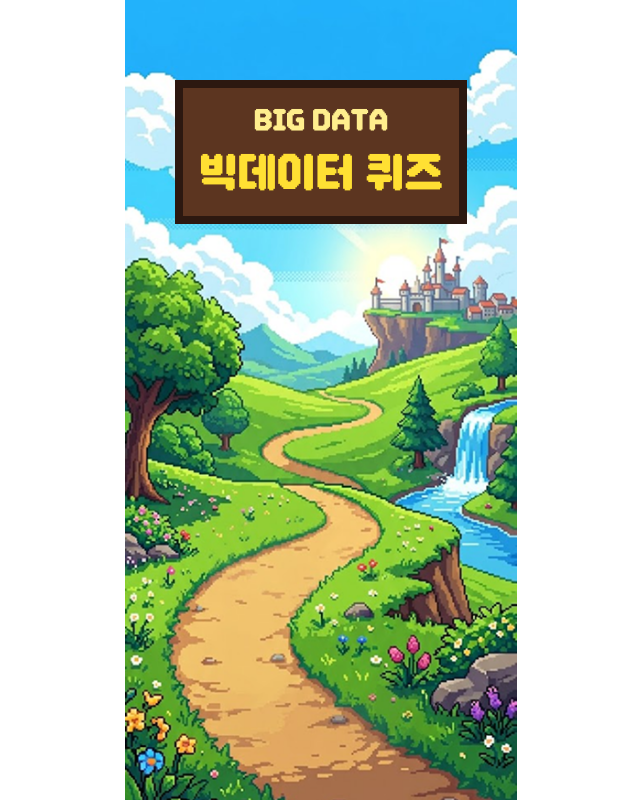
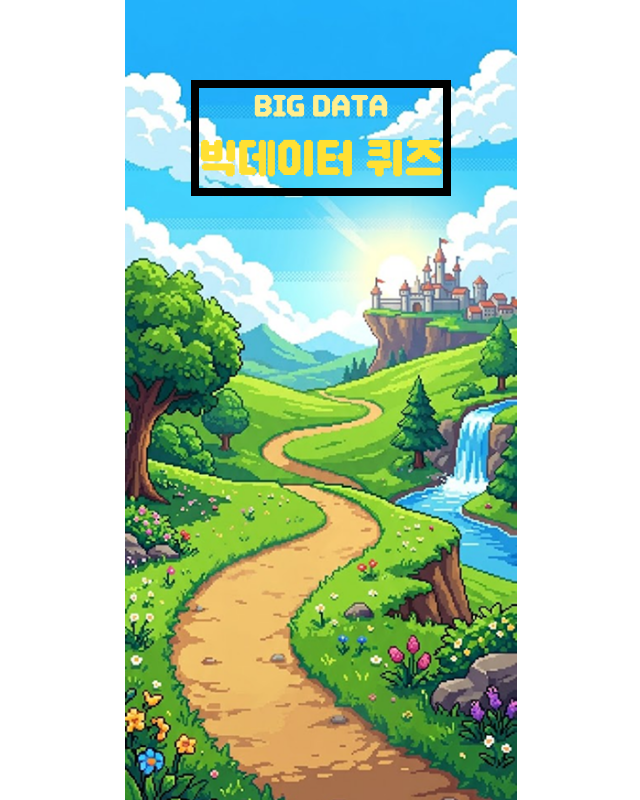
Before and after one commit to SID12g/bigdata-event, a Next.js app: page / in a window 1280 px wide. Shown: the whole page, without its empty margins (319-959 px from the left). Built offline with nearby package versions, Linux system fonts and the light colour scheme.

Commit message:
feat: add Box component

```diff
--- /dev/null
+++ b/src/components/Box.tsx
@@ -0,0 +1,31 @@
+export default function Box({
+  children,
+  backgroundColor,
+  borderColor,
+  paddingX,
+  paddingY,
+  width,
+  height,
+}: {
+  children: React.ReactNode;
+  backgroundColor: string;
+  borderColor: string;
+  paddingX?: number;
+  paddingY?: number;
+  width?: number;
+  height?: number;
+}) {
+  return (
+    <div
+      className={
+        `flex flex-col items-center justify-center text-center flex mt-[80px] bg-[${backgroundColor}] border-[2px] border-[${borderColor}] border-[8px]` +
+        (paddingX ? ` px-[${paddingX}px]` : "") +
+        (paddingY ? ` py-[${paddingY}px]` : "") +
+        (width ? `w-[${width}px]` : "") +
+        (height ? `h-[${height}px]` : "")
+      }
+    >
+      {children}
+    </div>
+  );
+}
--- a/src/components/Logo.tsx
+++ b/src/components/Logo.tsx
@@ -1,12 +1,21 @@
+import Box from "./Box";
+
 export default function Logo() {
   return (
-    <div className="flex flex-col items-center justify-center text-center flex px-[16px] py-[14px] mt-[80px] bg-[var(--color-brown-bg)] border-[2px] border-[var(--color-brown-border)] border-[8px]">
+    <div>
+      <Box
+        backgroundColor="var(--color-brown-bg)"
+        borderColor="var(--color-brown-border)"
+        paddingX={16}
+        paddingY={14}
+      >
         <p className="text-[24px] mb-[4px] text-[var(--color-yellow-light)]">
           BIG DATA
         </p>
         <p className="text-[40px] text-[var(--color-yellow-primary)]">
           빅데이터 퀴즈
         </p>
+      </Box>
     </div>
   );
 }
```
Lines whose indentation alone changed are shown as unchanged.
